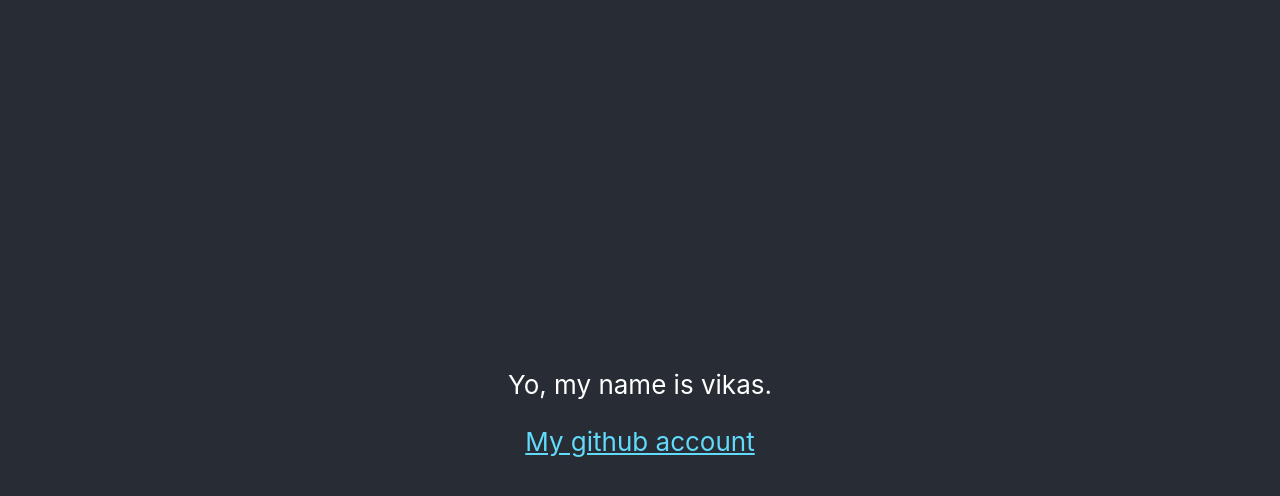
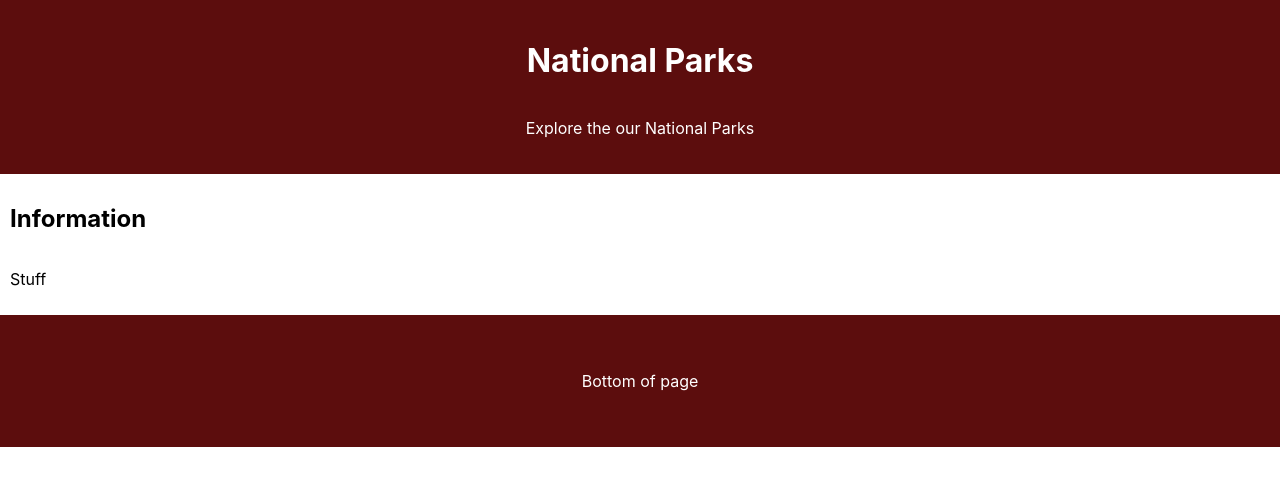
Before and after one commit to vikasreddy17/C1SESChallenge, a React (Create React App) app: page / in a window 1280 px wide. Shown: the top 496 px of the page. Built offline with nearby package versions, Linux system fonts and the light colour scheme.

Commit message:
Update 2

```diff
--- a/src/App.js
+++ b/src/App.js
@@ -1,22 +1,14 @@
-import logo from './logo.svg';
 import './App.css';
+import Header from './components/Header.js';
+import Footer from './components/Footer';
+import Feed from './components/Feed.js';
 
 function App() {
   return (
     <div className="App">
-      <header className="App-header">
-        <p>
-          Yo, my name is vikas.
-        </p>
-        <a
-          className="App-link"
-          href="https://github.com/vikasreddy17"
-          target="_blank"
-          rel="noopener noreferrer"
-        >
-          My github account
-        </a>
-      </header>
+      <Header />
+      <Feed />
+      <Footer />
     </div>
   );
 }
--- /dev/null
+++ b/src/components/Feed.css
@@ -0,0 +1,6 @@
+.Feed {
+    display: flex;
+    text-align: left;
+    flex-direction: column;
+    padding: 10px;
+}
--- /dev/null
+++ b/src/components/Feed.js
@@ -0,0 +1,13 @@
+import React from 'react'
+import './Feed.css'
+
+const Feed = () => {
+    return (
+        <div className="Feed">
+            <h2>Information</h2>
+            <p>Stuff</p>
+        </div>
+    )
+}
+
+export default Feed
--- /dev/null
+++ b/src/components/Footer.css
@@ -0,0 +1,8 @@
+.Footer {
+    display: flex;
+    align-items: center;
+    flex-direction: column;
+    background-color: rgb(92, 13, 13);
+    color: white;
+    padding: 40px 0;
+}
--- /dev/null
+++ b/src/components/Footer.js
@@ -0,0 +1,12 @@
+import React from 'react'
+import './Footer.css'
+
+const Footer = () => {
+    return (
+        <div className="Footer">
+            <p>Bottom of page</p>
+        </div>
+    )
+}
+
+export default Footer
--- /dev/null
+++ b/src/components/Header.css
@@ -0,0 +1,8 @@
+.Header {
+    display: flex;
+    align-items: center;
+    flex-direction: column;
+    background-color: rgb(92, 13, 13);
+    color: white;
+    padding: 20px 0;
+}
--- /dev/null
+++ b/src/components/Header.js
@@ -0,0 +1,13 @@
+import React from 'react'
+import './Header.css'
+
+const Header = () => {
+    return (
+        <div className="Header">
+            <h1>National Parks</h1>
+            <p>Explore the our National Parks</p>
+        </div>
+    )
+}
+
+export default Header
```
